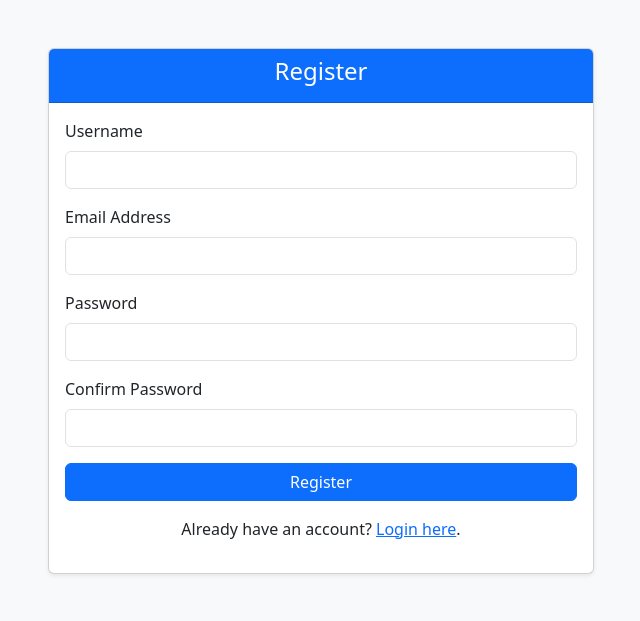
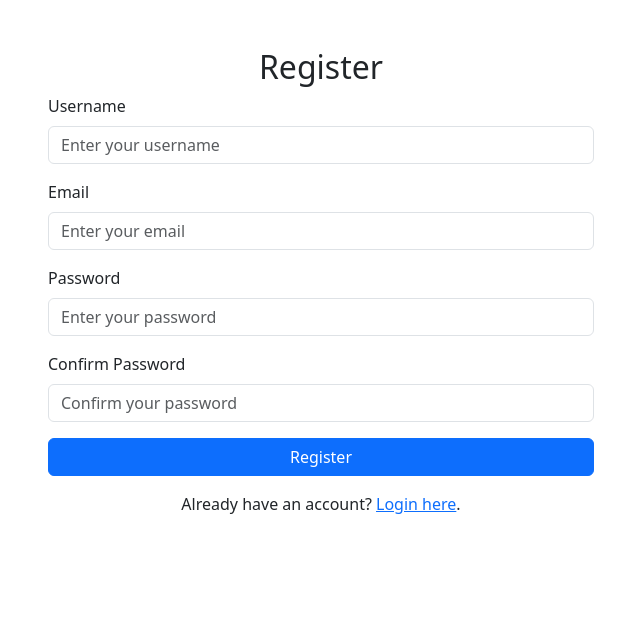
Before and after one commit to Bolodenis/Webstack--Portfolio-Project, a Flask app: page /register in a window 1280 px wide. Shown: the top 621 px of the page, without its empty margins (319-959 px from the left). Run offline with Flask 3, Linux system fonts and the light colour scheme.

Commit message:
updating register form

```diff
--- a/templates/register.html
+++ b/templates/register.html
@@ -4,50 +4,55 @@
     <meta charset="UTF-8">
     <meta name="viewport" content="width=device-width, initial-scale=1.0">
     <title>Register</title>
-  <link href="https://cdn.jsdelivr.net/npm/bootstrap@5.3.0/dist/css/bootstrap.min.css" rel="stylesheet">
+    <!-- Add Bootstrap CSS for styling -->
+    <link rel="stylesheet" href="https://cdn.jsdelivr.net/npm/bootstrap@5.3.0/dist/css/bootstrap.min.css">
 </head>
-<body class="bg-light">
-  <div class="container py-5">
+<body>
+    <div class="container mt-5">
+        <h2 class="text-center">Register</h2>
         <div class="row justify-content-center">
             <div class="col-md-6">
-        <div class="card shadow-sm">
-          <div class="card-header text-center bg-primary text-white">
-            <h4>Register</h4>
+                <!-- Flash messages -->
+                {% with messages = get_flashed_messages(with_categories=true) %}
+                {% if messages %}
+                    <div>
+                        {% for category, message in messages %}
+                            <div class="alert alert-{{ category }}" role="alert">
+                                {{ message }}
                             </div>
-          <div class="card-body">
-            <form method="POST" autocomplete="off">
+                        {% endfor %}
+                    </div>
+                {% endif %}
+                {% endwith %}
+
+                <!-- Registration form -->
+                <form method="POST" action="{{ url_for('register') }}">
                     <div class="mb-3">
                         <label for="username" class="form-label">Username</label>
-                <input type="text" class="form-control" id="username" name="username" required autocomplete="off">
+                        <input type="text" class="form-control" id="username" name="username" placeholder="Enter your username" required>
                     </div>
                     <div class="mb-3">
-                <label for="user_email" class="form-label">Email Address</label>
-                <input type="email" class="form-control" id="user_email" name="user_email" required autocomplete="new-password">
+                        <label for="email" class="form-label">Email</label>
+                        <input type="email" class="form-control" id="email" name="email" placeholder="Enter your email" required>
                     </div>
                     <div class="mb-3">
-                <label for="user_password" class="form-label">Password</label>
-                <input type="password" class="form-control" id="user_password" name="user_password" required autocomplete="new-password">
+                        <label for="password" class="form-label">Password</label>
+                        <input type="password" class="form-control" id="password" name="password" placeholder="Enter your password" required>
                     </div>
                     <div class="mb-3">
                         <label for="confirm_password" class="form-label">Confirm Password</label>
-                <input type="password" class="form-control" id="confirm_password" name="confirm_password" required autocomplete="off">
+                        <input type="password" class="form-control" id="confirm_password" name="confirm_password" placeholder="Confirm your password" required>
                     </div>
                     <button type="submit" class="btn btn-primary w-100">Register</button>
                 </form>
-            <div class="text-center mt-3">
-              <p>Already have an account? <a href="{{ url_for('login') }}" class="text-primary">Login here</a>.</p>
+                <p class="mt-3 text-center">
+                    Already have an account? <a href="{{ url_for('login') }}">Login here</a>.
+                </p>
             </div>
         </div>
     </div>
-      </div>
-    </div>
-  </div>
+
+    <!-- Add Bootstrap JS for functionality -->
     <script src="https://cdn.jsdelivr.net/npm/bootstrap@5.3.0/dist/js/bootstrap.bundle.min.js"></script>
-  <script>
-    document.addEventListener('DOMContentLoaded', function() {
-      document.getElementById('user_email').value = '';
-      document.getElementById('user_password').value = '';
-    });
-  </script>
 </body>
 </html>
```
Lines whose indentation alone changed are shown as unchanged.
